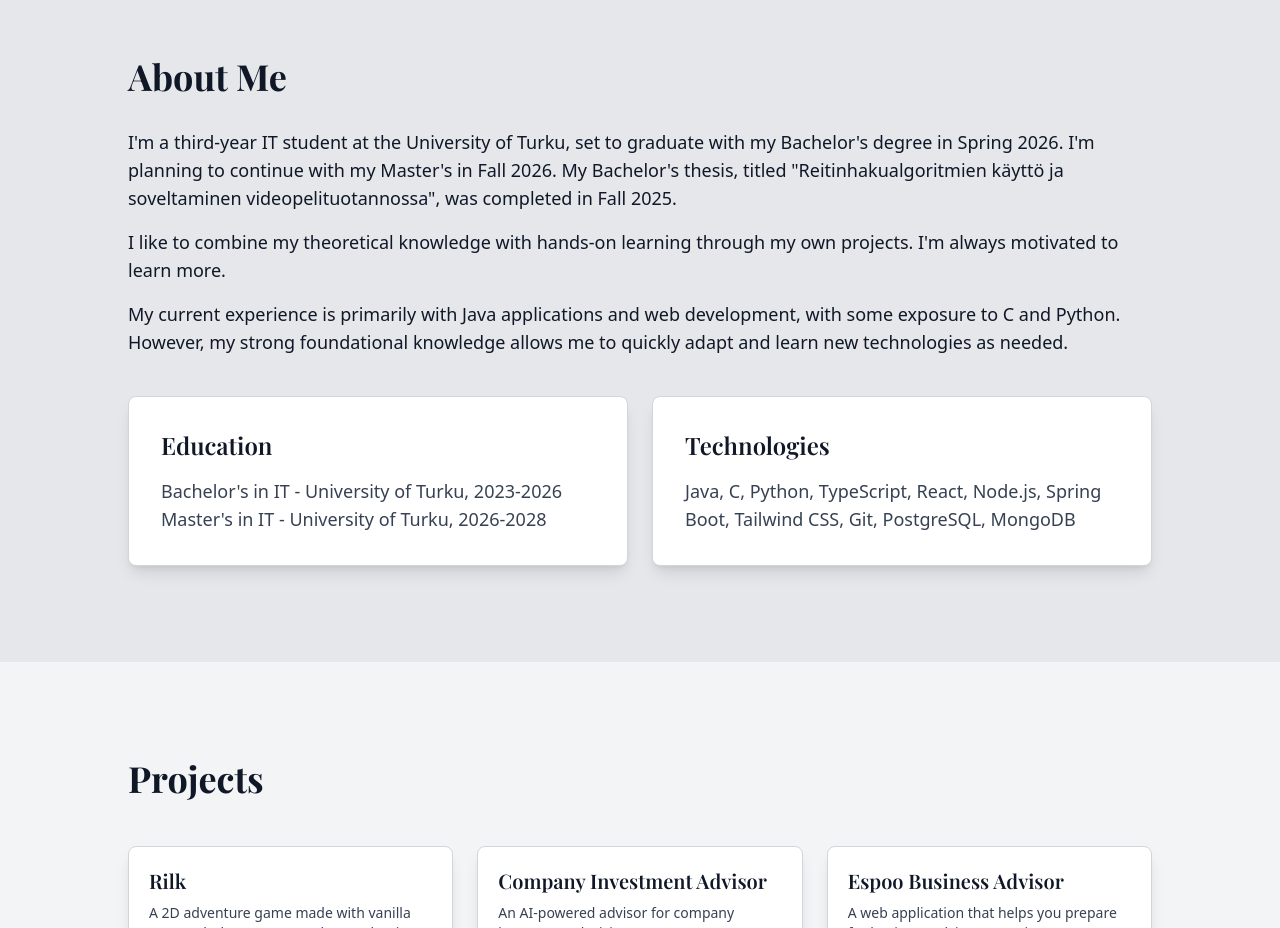
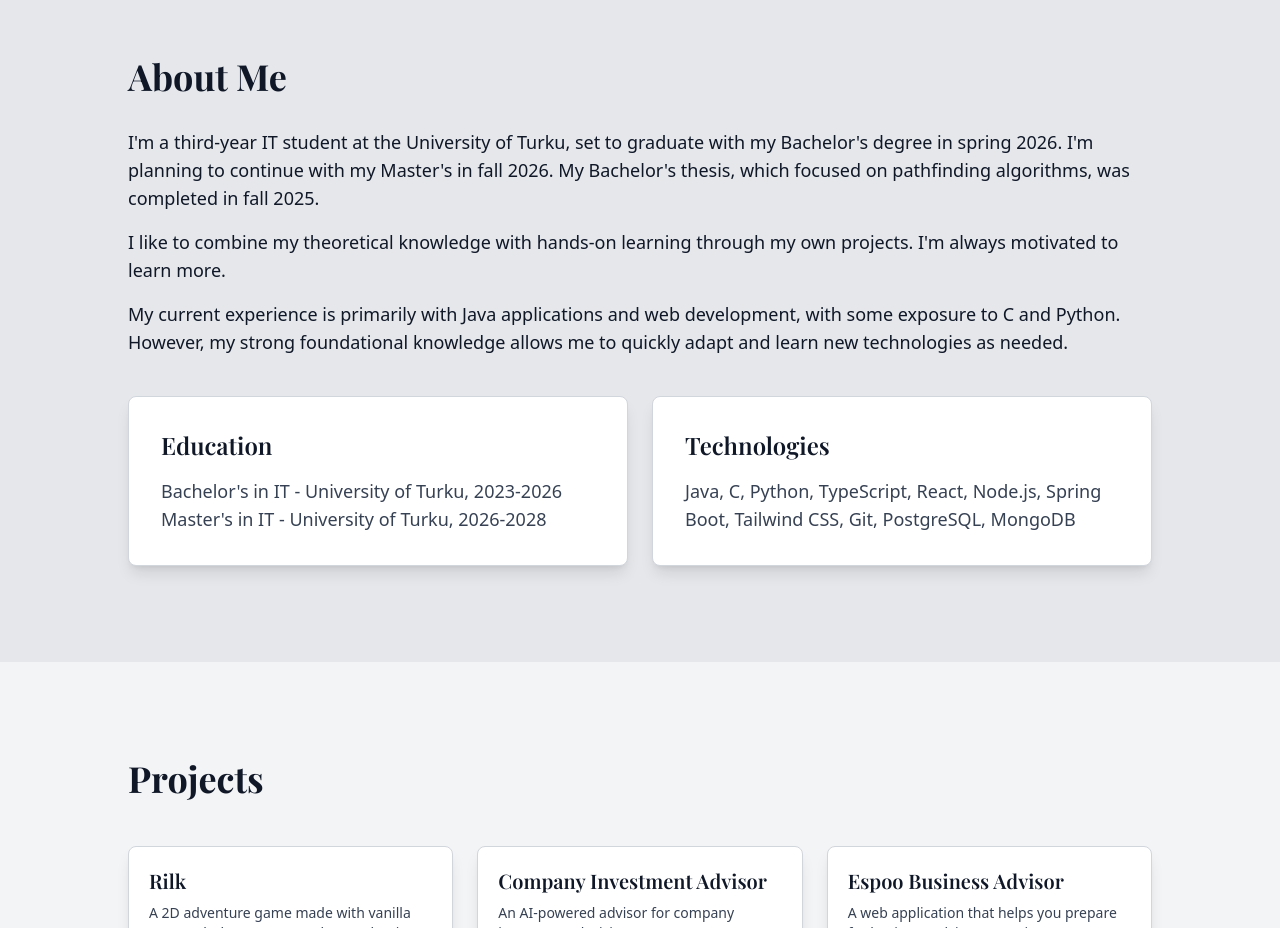
Before and after one commit to aaronfinnila/portfolio, a Next.js app: page / in a window 1280 px wide. Shown: the part 840-1768 px from the top of the page. Built offline with nearby package versions, Linux system fonts and the light colour scheme; a web font is replaced by a local one.

Commit message:
fixed typos

```diff
--- a/app/components/sections/About.tsx
+++ b/app/components/sections/About.tsx
@@ -16,7 +16,7 @@ export default function About() {
         <h2 className="text-4xl font-bold mb-8">About Me</h2>
         <div className="space-y-4 text-lg">
           <p>
-            I'm a third-year IT student at the University of Turku, set to graduate with my Bachelor's degree in Spring 2026. I'm planning to continue with my Master's in Fall 2026. My Bachelor's thesis, titled "Reitinhakualgoritmien käyttö ja soveltaminen videopelituotannossa", was completed in Fall 2025.
+            I'm a third-year IT student at the University of Turku, set to graduate with my Bachelor's degree in spring 2026. I'm planning to continue with my Master's in fall 2026. My Bachelor's thesis, which focused on pathfinding algorithms, was completed in fall 2025.
           </p>
           <p>
             I like to combine my theoretical knowledge with hands-on learning through my own projects. I'm always motivated to learn more.
```
